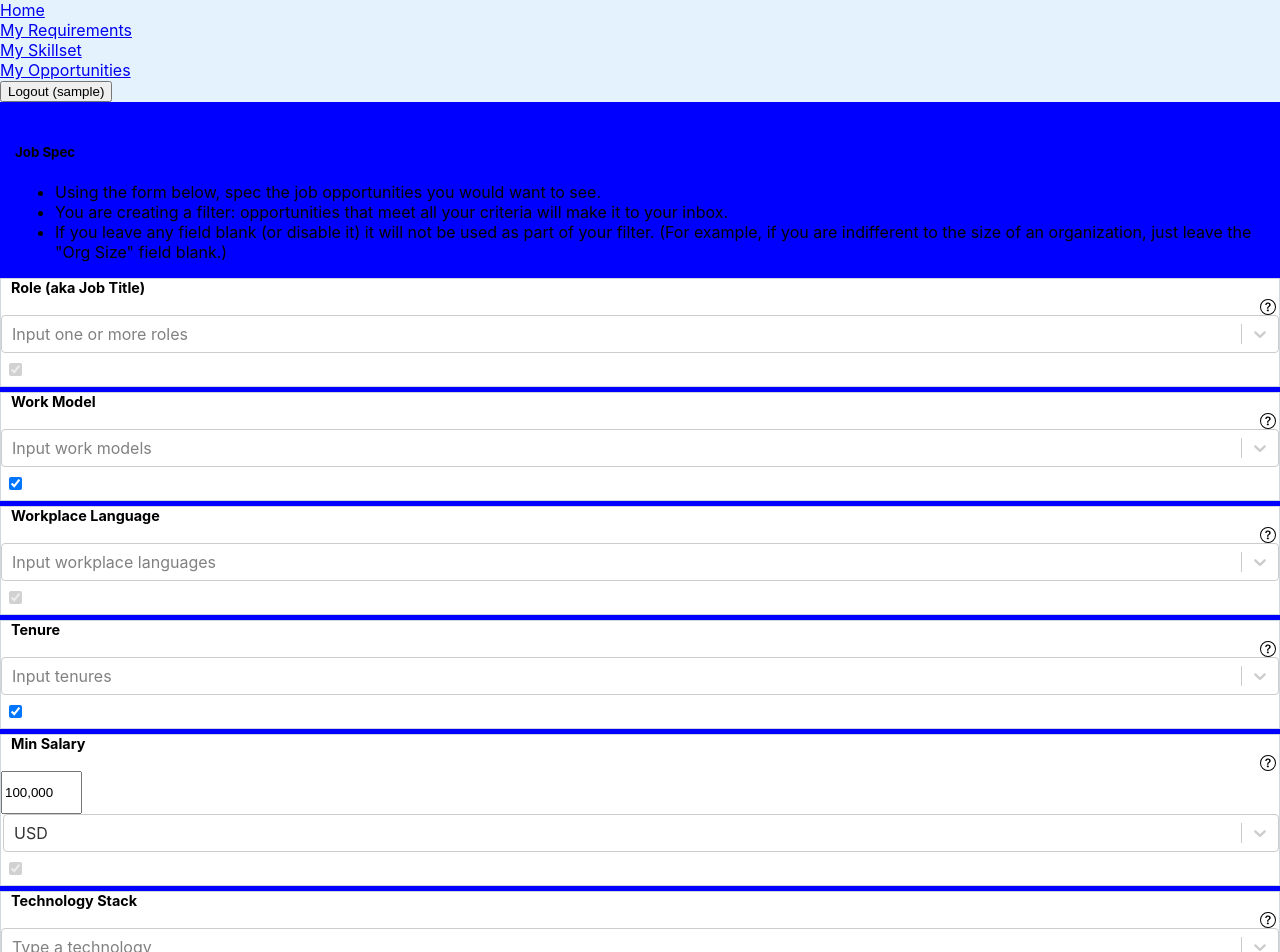
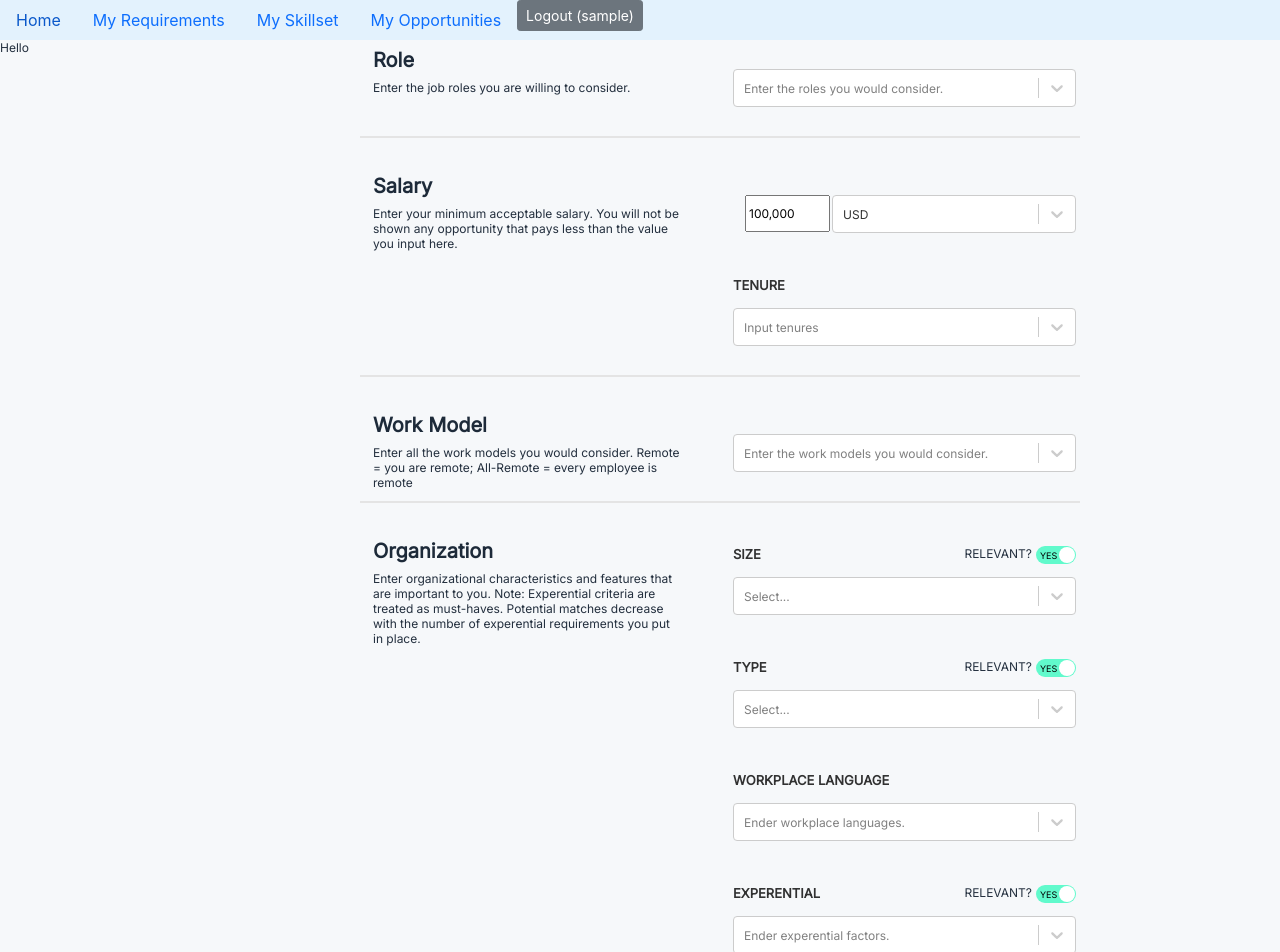
Before and after one commit to tammer/bootstrap-practice, a React (Create React App) app: page /requirements in a window 1280 px wide. Shown: the top 952 px of the page. Built offline with nearby package versions, Linux system fonts and the light colour scheme; no server answers; sample sign-in values are in the browser's storage.

Commit message:
requirements2

```diff
--- a/src/index.js
+++ b/src/index.js
@@ -1,18 +1,22 @@
 import React from "react";
 import ReactDOM from "react-dom/client";
+import "bootstrap/dist/css/bootstrap.min.css";
 import "./index.css";
+import "./App.css";
 import App from "./App";
 import reportWebVitals from "./reportWebVitals";
 
 import { BrowserRouter, Routes, Route } from "react-router-dom";
-import Spec from "./pages/spec";
 import Cred from "./pages/cred";
 import LoggedinHome from "./pages/loggedinHome";
-import Requirements from "./pages/requirements";
+import Requirements from "./pages/requirements2";
 import Login from "./pages/login";
 import Assessment from "./pages/assessment";
 import Anchors from "./pages/anchors";
-import Sandbox from "./pages/sandbox";
+// import Sandbox from "./pages/sandbox";
+// import Sandbox from "./pages/sandbox_range_slider";
+import Sandbox from "./pages/sandbox_basic";
+// import Sandbox from "./pages/sandbox_basic2";
 import Landing from "./pages/landing";
 import Home from "./pages/home";
 import Opps from "./pages/opps";
@@ -26,7 +30,6 @@ root.render(
         <Route path="/" element={<App />}>
           <Route path="" element={<Home />} />
           <Route path="home" element={<Home />} />
-          <Route path="spec" element={<Spec />} />
           <Route path="requirements" element={<Requirements />} />
           <Route path="opps" element={<Opps />} />
           <Route path="skills" element={<Assessment />} />
--- a/src/pages/requirements2.jsx
+++ b/src/pages/requirements2.jsx
@@ -110,15 +110,7 @@ const Requirements = () => {
     );
   }
 
-  function SectionRight({
-    id,
-    canBeDisabled,
-    placeholder,
-    isMulti = true,
-    api = null,
-    subtitle = "",
-  }) {
-    api = !api ? "attributes/" + id : api;
+  function SectionRight({ id, canBeDisabled, selector, subtitle = "" }) {
     return (
       <div className="right-subpanel">
         <div className="attribute-section">
@@ -137,19 +129,7 @@ const Requirements = () => {
               ""
             )}
           </div>
-          <div>
-            {formState[id]["active"] ? (
-              <GeneralSelector
-                api={api}
-                handleChange={(e) => updateState(id, e)}
-                isMulti={isMulti}
-                value={formState[id]["attributes"]}
-                placeholder={placeholder}
-              />
-            ) : (
-              noMatter()
-            )}
-          </div>
+          <div>{formState[id]["active"] ? selector : noMatter()}</div>
         </div>
       </div>
     );
@@ -166,12 +146,21 @@ const Requirements = () => {
             <div className="right-panel">
               <SectionLeft
                 title="Role"
-                text="Enter the jobs roles you would be interested in."
+                text="Enter the job roles you are willing to consider."
               />
               <SectionRight
                 id="Role"
                 canBeDisabled={false}
                 placeholder="Input one or more roles"
+                selector={
+                  <GeneralSelector
+                    api={"/attributes/Role"}
+                    handleChange={(e) => updateState("Role", e)}
+                    isMulti={true}
+                    value={formState["Role"]["attributes"]}
+                    placeholder={"Enter the roles you would consider."}
+                  />
+                }
               />
             </div>
 
@@ -180,13 +169,33 @@ const Requirements = () => {
                 title="Salary"
                 text="Enter your minimum acceptable salary. You will not be shown any opportunity that pays less than the value you input here."
               />
+              <div>
+                <SectionRight
+                  id="Salary"
+                  canBeDisabled={false}
+                  selector={
+                    <SalarySelector
+                      value={formState["Salary"]["attributes"][0]}
+                      handleChange={(e) => updateState("Salary", e)}
+                    />
+                  }
+                />
 
                 <SectionRight
                   id="Tenure"
                   subtitle="Tenure"
                   canBeDisabled={false}
-                placeholder="Input tenures"
+                  selector={
+                    <GeneralSelector
+                      api={"/attributes/Tenure"}
+                      handleChange={(e) => updateState("Tenure", e)}
+                      isMulti={true}
+                      value={formState["Tenure"]["attributes"]}
+                      placeholder={"Input tenures"}
                     />
+                  }
+                />
+              </div>
             </div>
 
             <div className="right-panel">
@@ -194,46 +203,121 @@ const Requirements = () => {
                 title="Work Model"
                 text="Enter all the work models you would consider. Remote = you are remote; All-Remote = every employee is remote"
               />
+              <div>
                 <SectionRight
+                  id="Model"
+                  canBeDisabled={false}
+                  selector={
+                    <GeneralSelector
                       api="attributes/WorkModel"
-                id="Model"
-                canBeDisabled={true}
-                placeholder="Enter work models."
+                      handleChange={(e) => updateState("Model", e)}
+                      isMulti={true}
+                      value={formState["Model"]["attributes"]}
+                      placeholder={"Enter the work models you would consider."}
                     />
+                  }
+                />
+                {showLocation() ? (
+                  <SectionRight
+                    id="Location"
+                    subtitle="Location"
+                    canBeDisabled={false}
+                    selector={
+                      <LocationSelector
+                        isMulti={true}
+                        value={formState["Location"]["attributes"]}
+                        handleChange={(e) => updateState("Location", e)}
+                      />
+                    }
+                  />
+                ) : (
+                  ""
+                )}
+              </div>
             </div>
             <div className="right-panel">
               <SectionLeft
                 title="Organization"
-                text="Enter organizational characteristics and features that are important to you."
+                text="Enter organizational characteristics and features that are important to you. Note: Experential criteria are treated as must-haves. Potential matches decrease with the number of experential requirements you put in place."
               />
               <div>
                 <SectionRight
                   subtitle="Size"
                   id="OrgSize"
                   canBeDisabled={true}
-                  //   placeholder="Ender workplace languages."
+                  selector={
+                    <GeneralSelector
+                      api="attributes/OrgSize"
+                      handleChange={(e) => updateState("OrgSize", e)}
+                      isMulti={false}
+                      value={formState["OrgSize"]["attributes"]}
+                    />
+                  }
                 />
                 <SectionRight
                   subtitle="Type"
                   id="OrgType"
                   canBeDisabled={true}
-                  //   placeholder="Ender workplace languages."
+                  selector={
+                    <GeneralSelector
+                      api="attributes/OrgType"
+                      handleChange={(e) => updateState("OrgType", e)}
+                      isMulti={true}
+                      value={formState["OrgType"]["attributes"]}
+                      //   placeholder={"Enter the work models you would consider."}
+                    />
+                  }
                 />
                 <SectionRight
-                  subtitle="Language"
+                  subtitle="Workplace Language"
                   api="attributes/Language"
                   id="Language"
                   canBeDisabled={false}
+                  selector={
+                    <GeneralSelector
+                      api="attributes/Language"
+                      handleChange={(e) => updateState("Language", e)}
+                      isMulti={true}
+                      value={formState["Language"]["attributes"]}
                       placeholder="Ender workplace languages."
+                    />
+                  }
                 />
                 <SectionRight
                   subtitle="Experential"
                   // api="attributes/Language"
                   id="Experential"
                   canBeDisabled={true}
+                  selector={
+                    <GeneralSelector
+                      api="attributes/Experential"
+                      handleChange={(e) => updateState("Experential", e)}
+                      isMulti={true}
+                      value={formState["Experential"]["attributes"]}
                       placeholder="Ender experential factors."
                     />
+                  }
+                />
               </div>
+            </div>
+
+            <div className="right-panel">
+              <SectionLeft
+                title="Tech Stack"
+                text="Enter the technologies you want to work with. Do not exhaustively list everything you know. Rather list the technologies you want to use day to day. Hiring orgs spec the main technologies (maximum 5) they are working with. A match occurs when their list is a subset of yours. The longer your list, the more matches you will get."
+              />
+              <SectionRight
+                id="TechStack"
+                canBeDisabled={false}
+                placeholder="Input your tech stack"
+                selector={
+                  <SkillSelector
+                    isMulti={true}
+                    value={formState["TechStack"]["attributes"]}
+                    handleChange={(e) => updateState("TechStack", e)}
+                  />
+                }
+              />
             </div>
           </div>
         </div>
--- a/src/pages/sandbox_basic.jsx
+++ b/src/pages/sandbox_basic.jsx
@@ -1,10 +1,17 @@
 import LevelSlider from "../components/LevelSlider";
 import SkillSelector from "../components/SkillSelector";
+import { Form } from "react-bootstrap";
+import BPSwitch from "../components/bpswitch";
+import SalarySelector from "../components/SalarySelector";
 
 const Sandbox = () => {
   return (
     <>
       <div className="main-container">
+        <div className="two-columns">
+          <SalarySelector value={22} />
+          <div>2</div>
+        </div>
         <div className="left-panel">
           <div>Hello&nbsp;</div>
         </div>
@@ -17,6 +24,15 @@ const Sandbox = () => {
             <div className="attribute-section">
               <h1>right-subpanel &gt; h1</h1>
               <h2>right-subpanel &gt; h2</h2>
+              <div
+                style={{
+                  display: "grid",
+                  gridAutoColumns: "1fr 1fr",
+                }}
+              >
+                <BPSwitch />
+              </div>
+
               <SkillSelector isMulti />
             </div>
 
--- /dev/null
+++ b/src/pages/sandbox_basic2.jsx
@@ -0,0 +1,16 @@
+import LevelSlider from "../components/LevelSlider";
+import SkillSelector from "../components/SkillSelector";
+
+const Sandbox = () => {
+  return (
+    <>
+      <div className="g1">
+        <div>Part 1</div>
+        <div>Part 2</div>
+        <div>Part 3</div>
+      </div>
+    </>
+  );
+};
+
+export default Sandbox;
```
Lines whose indentation alone changed are shown as unchanged.
